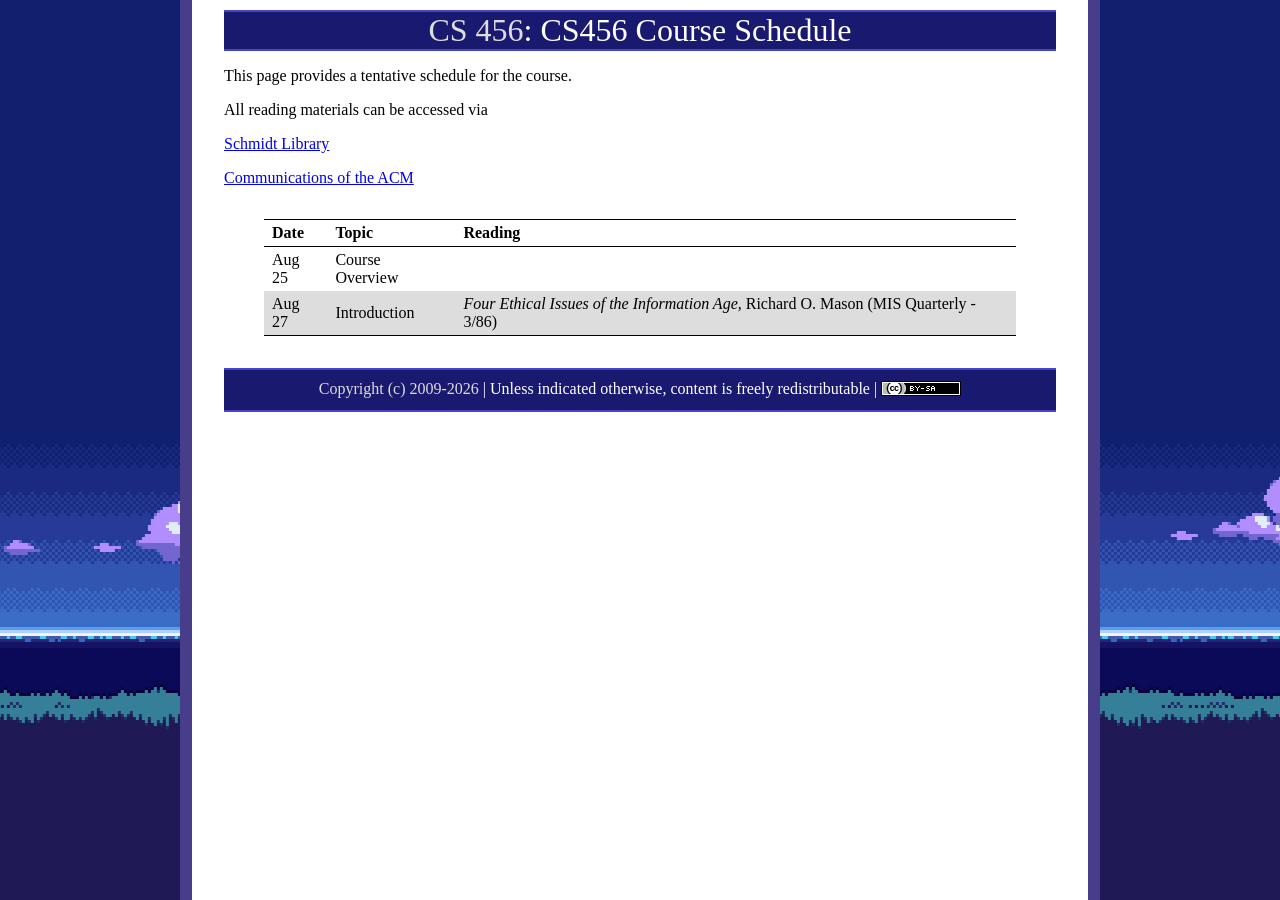
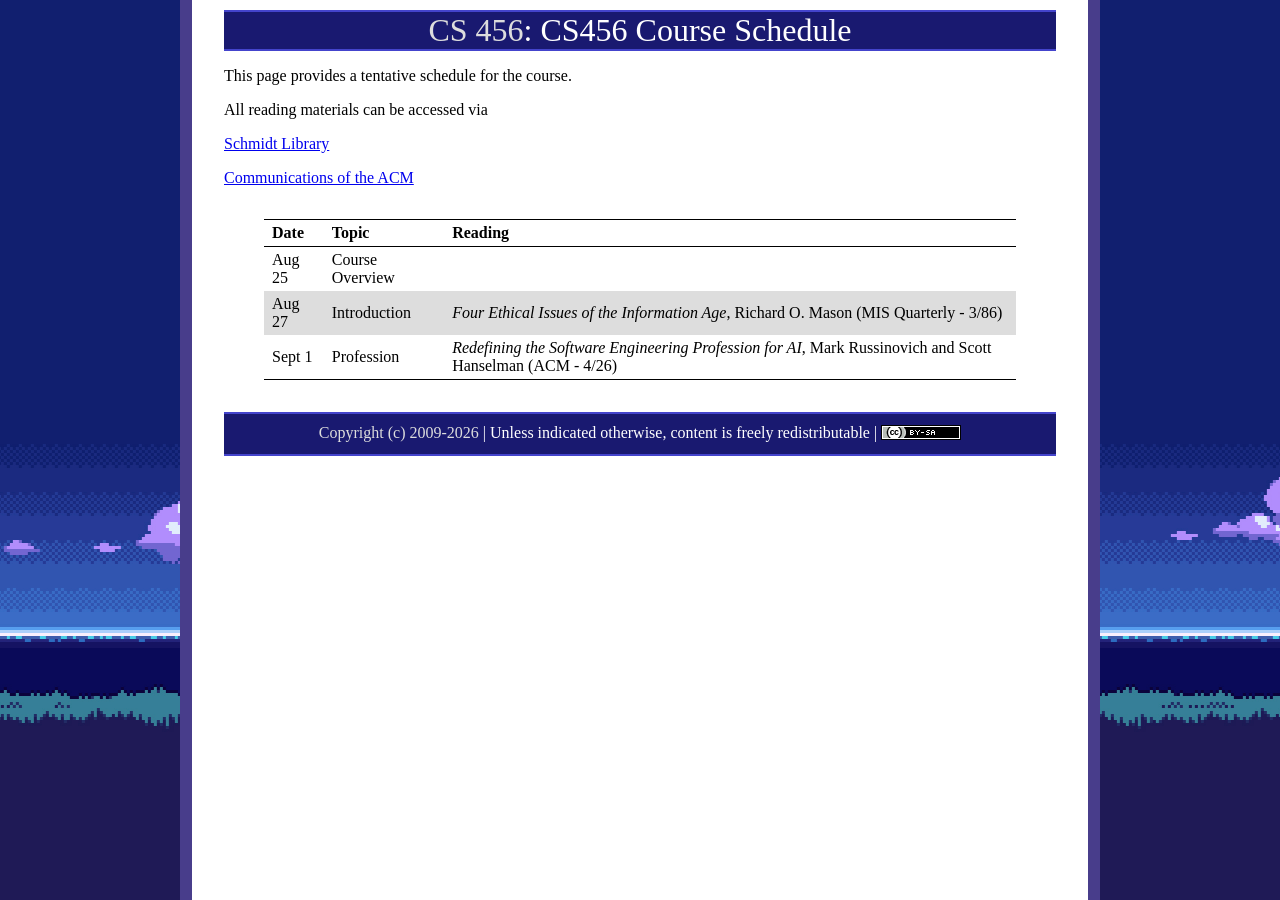
Before and after one commit to ycpcs/cs456-fall2026, a Jekyll site: the page built from schedule/index.md, in a window 1280 px wide. Built offline with Jekyll 4.4.1, drawn with Linux system fonts in a browser that asks for light colours.

Commit message:
update index
update index

```diff
--- a/schedule/index.md
+++ b/schedule/index.md
@@ -15,7 +15,7 @@ All reading materials can be accessed via
 > ------- | -------------------------  | -------------------------------------------------------------------------------------- |
 > Aug 25  | Course Overview        |   |
 > Aug 27  | Introduction           | *Four Ethical Issues of the Information Age*, Richard O. Mason (MIS Quarterly - 3/86)  |
-
+> Sept 1  | Profession             | *Redefining the Software Engineering Profession for AI*, Mark Russinovich and Scott Hanselman (ACM - 4/26)
 
 <!--
 > Aug 30  | Profession          | *Computing Is a Profession*, Andrew A. Chien (ACM - 10/17) <br /> *Advancing Computing as a Science and Profession - But to What End?*, Moshe Y. Vardi (ACM - 3/20) <br /> *ACM Code of Ethics: A Guide for Positive Action*, Don Gotterbarn, Amy Bruckman, Catherine Flick, Keith Miller, Marty J. Wolf (ACM - 1/18) <br /> [The Pledge of The Computing Professional](http://pledge-of-the-computing-professional.org/home-page/the-oath) |
```
